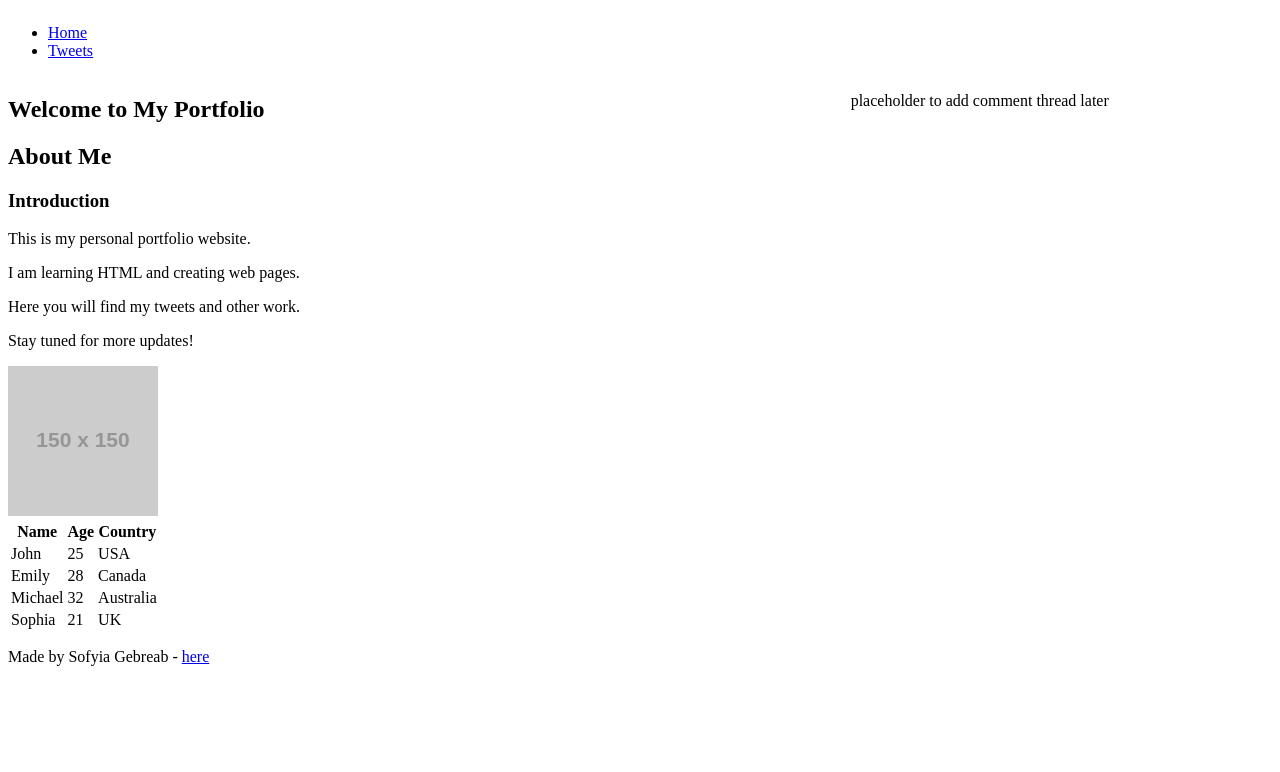
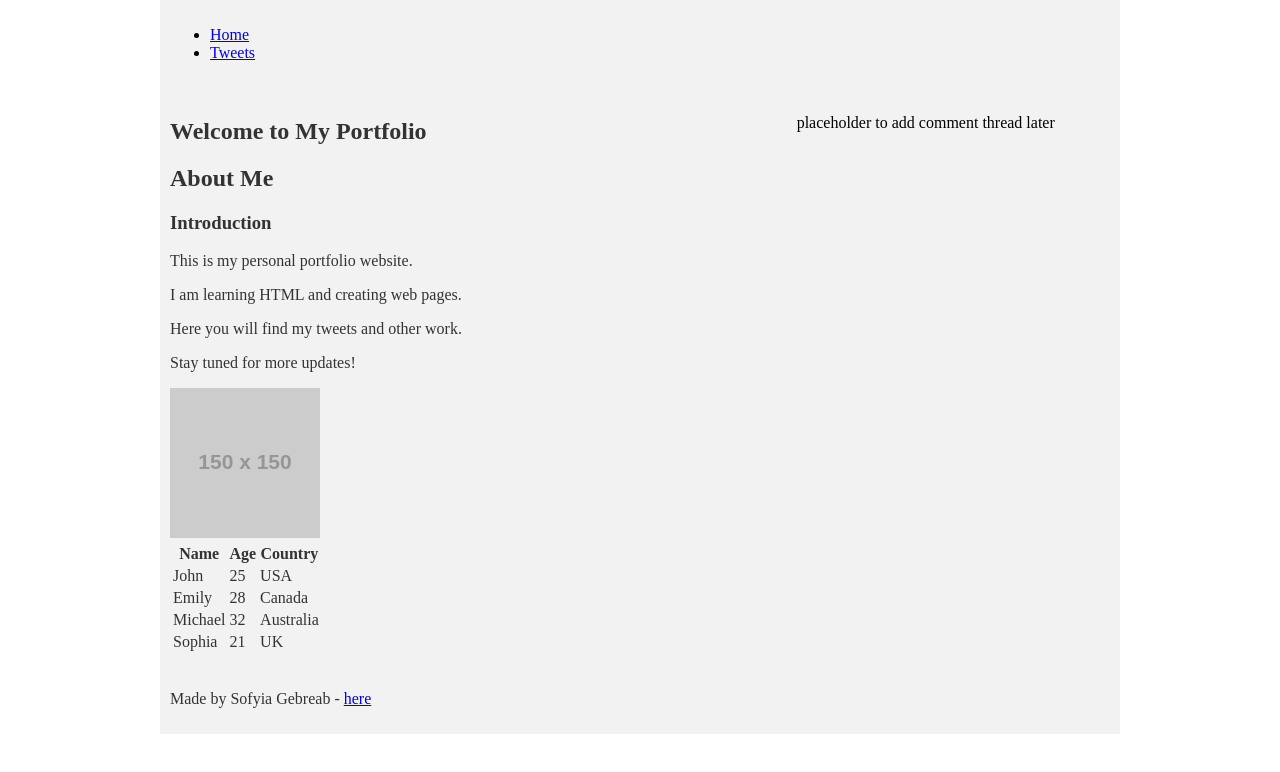
Before and after one commit to sofifictor/alx_html_css, a plain HTML site: page css_basic/index.html in a window 1280 px wide. Drawn offline with Linux system fonts and the light colour scheme; placeholder pictures from the web are drawn by us.

Commit message:
Add more styling for layout and design

```diff
--- a/css_basic/styles.css
+++ b/css_basic/styles.css
@@ -22,3 +22,25 @@ aside {
   flex: 1;
   overflow-y: auto;
 }
+/* Center the body content and give max width */
+body {
+  max-width: 960px;
+  margin: 0 auto;
+}
+
+/* Add padding and background to header, main, and footer */
+header, main, footer {
+  padding: 10px;
+  background-color: #f2f2f2;
+}
+
+/* Set text color for article and footer */
+article, footer {
+  color: #333;
+}
+
+/* Make images responsive */
+img {
+  max-width: 100%;
+  height: auto;
+}
```
